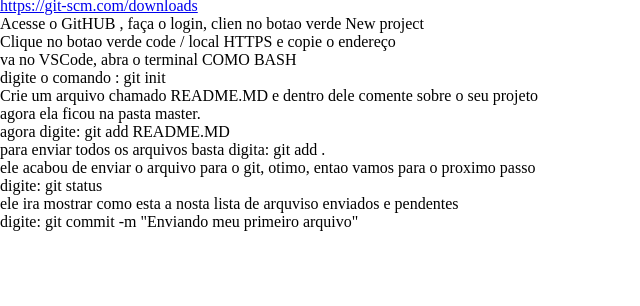
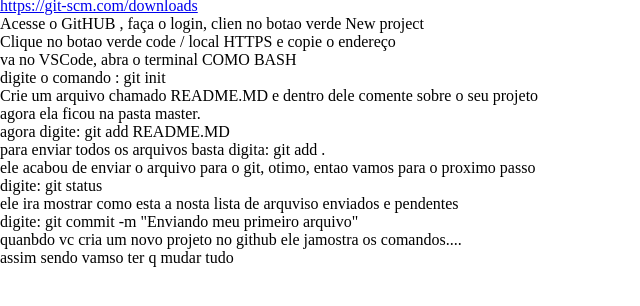
Before and after one commit to pcpinhal/AulaGitHub, a plain HTML site: page index.html in a window 1280 px wide. Shown: the part 58-364 px from the top of the page, without its empty margins (0-640 px from the left). Drawn offline with Linux system fonts and the light colour scheme.

Commit message:
criação do projeto

```diff
--- a/index.html
+++ b/index.html
@@ -23,7 +23,8 @@
         <li>digite: git status</li>
         <li>ele ira mostrar como esta a nosta lista de arquviso enviados e pendentes</li>
         <li>digite: git commit -m "Enviando meu primeiro arquivo"</li>
-        <li></li>
+        <li>quanbdo vc cria um novo projeto no github ele jamostra os comandos....</li>
+        <li>assim sendo vamso ter q mudar tudo</li>
 
     </ul>
 </body>
```
